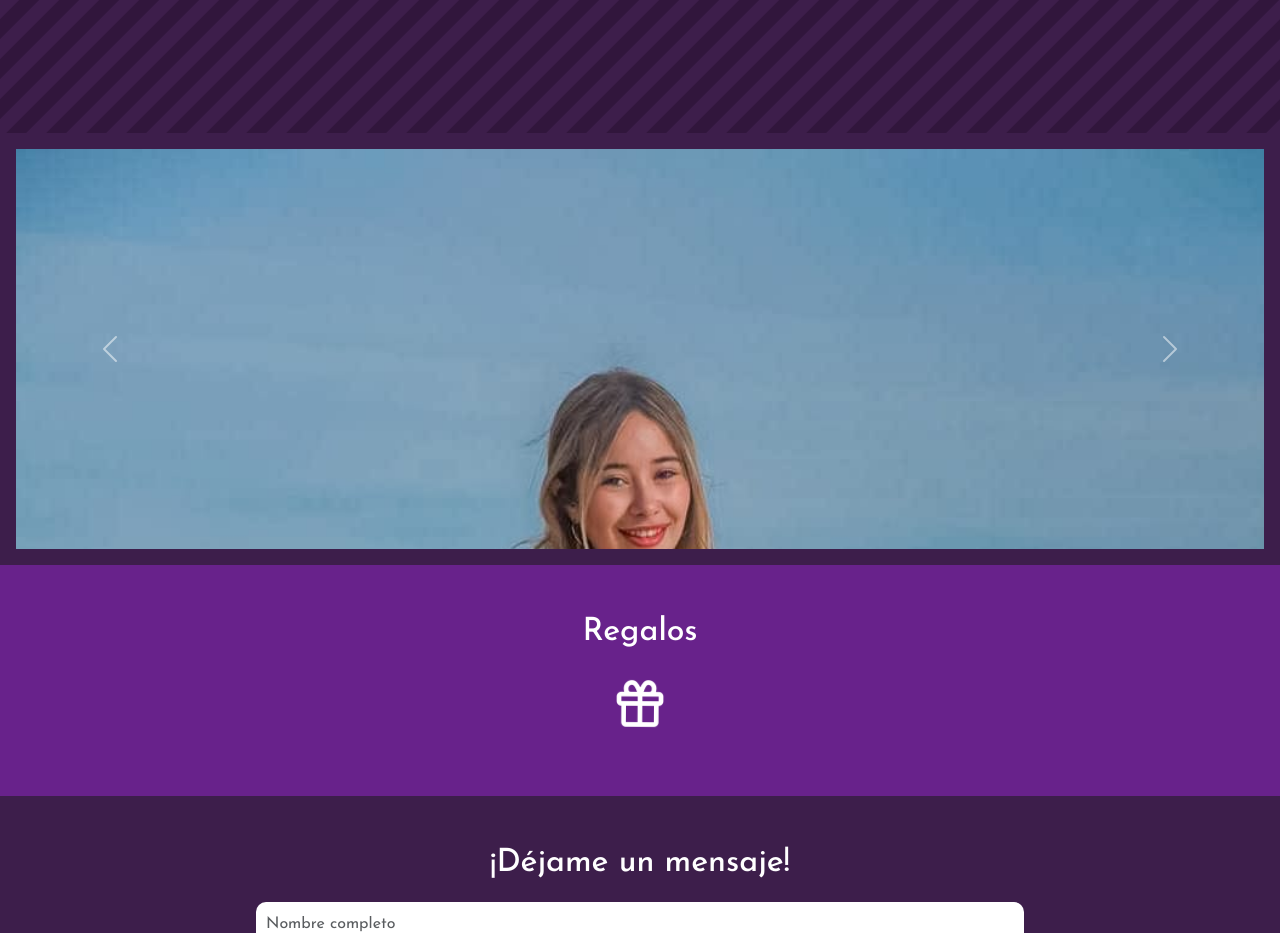
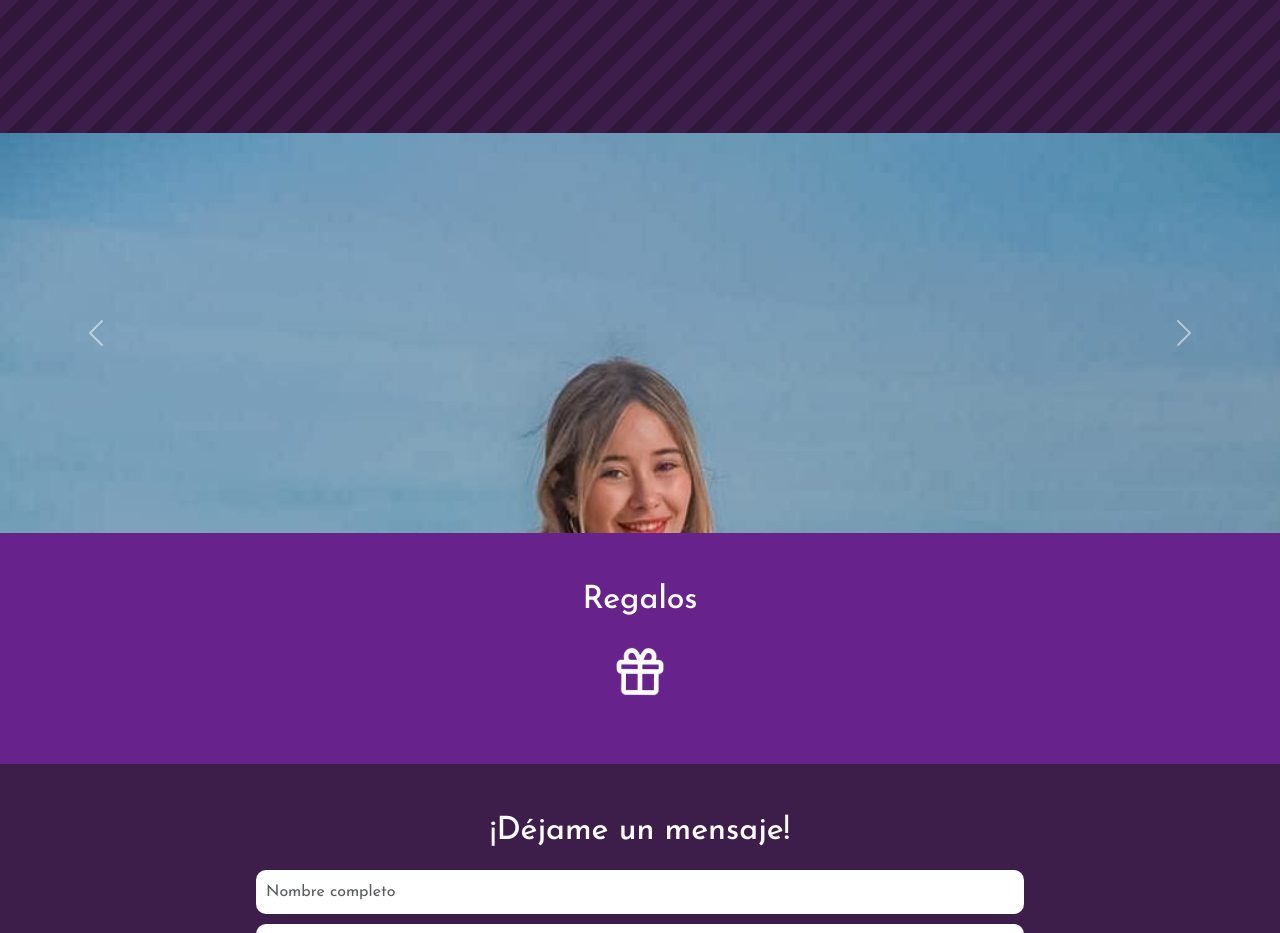
Before and after one commit to NatanaelLeites/invitacion, a website: page index.html in a window 1280 px wide. Shown: the part 1340-2273 px from the top of the page. Drawn offline with nearby package versions, Linux system fonts and the light colour scheme; grey boxes are pictures that could not be loaded; a web font is replaced by a local one.

Commit message:
correccion carousel

```diff
--- a/index.html
+++ b/index.html
@@ -64,7 +64,7 @@
                     referrerpolicy="no-referrer-when-downgrade"></iframe>
             </div>
         </div>
-        <div class="carrousel">
+        <div class="carousel">
             <div id="carouselExampleControlsNoTouching" class="carousel slide" data-bs-touch="false">
                 <div class="carousel-inner">
                     <div class="carousel-item active">
@@ -74,7 +74,7 @@
                         <img src="./img/fondo4.jpeg" class="d-block w-100" alt="...">
                     </div>
                     <div class="carousel-item">
-                        <img src="./img/fondo5.jpeg" class="d-block w-100" alt="...">
+                        <img src="./img/fondo52.jpeg" class="d-block w-100" alt="...">
                     </div>
                     <div class="carousel-item">
                         <img src="./img/fondo6.jpeg" class="d-block w-100" alt="...">
--- a/scss/carrousel.scss
+++ b/scss/carrousel.scss
@@ -1,9 +1,9 @@
-.carrousel{
-    padding: 1rem;
-    overflow: hidden;
+.carousel{
+    height: 400px;
     .carousel-item{
-        height: 50vh;
+        height: 400px;
         object-fit: cover;
         overflow: hidden;
+        width: 100%;
     }
 }
--- a/scss/regalos.scss
+++ b/scss/regalos.scss
@@ -6,15 +6,12 @@
     padding: 3rem;
     background: #b52bff5b;
     color: #fff;
-    h2{}
+    /* h2{} */
     .bx-tada{
         font-size: 3.5rem;
         padding: 1rem;
         cursor: pointer;
         transition: all .5s;
-    }
-    .abrir{
-        transform: rotate(-360deg);
     }
     .cuenta-bancaria{
         display: flex;
```
Also changed, not shown: css/estilos.css, img/fondo52.jpeg (added), 1 other file.
